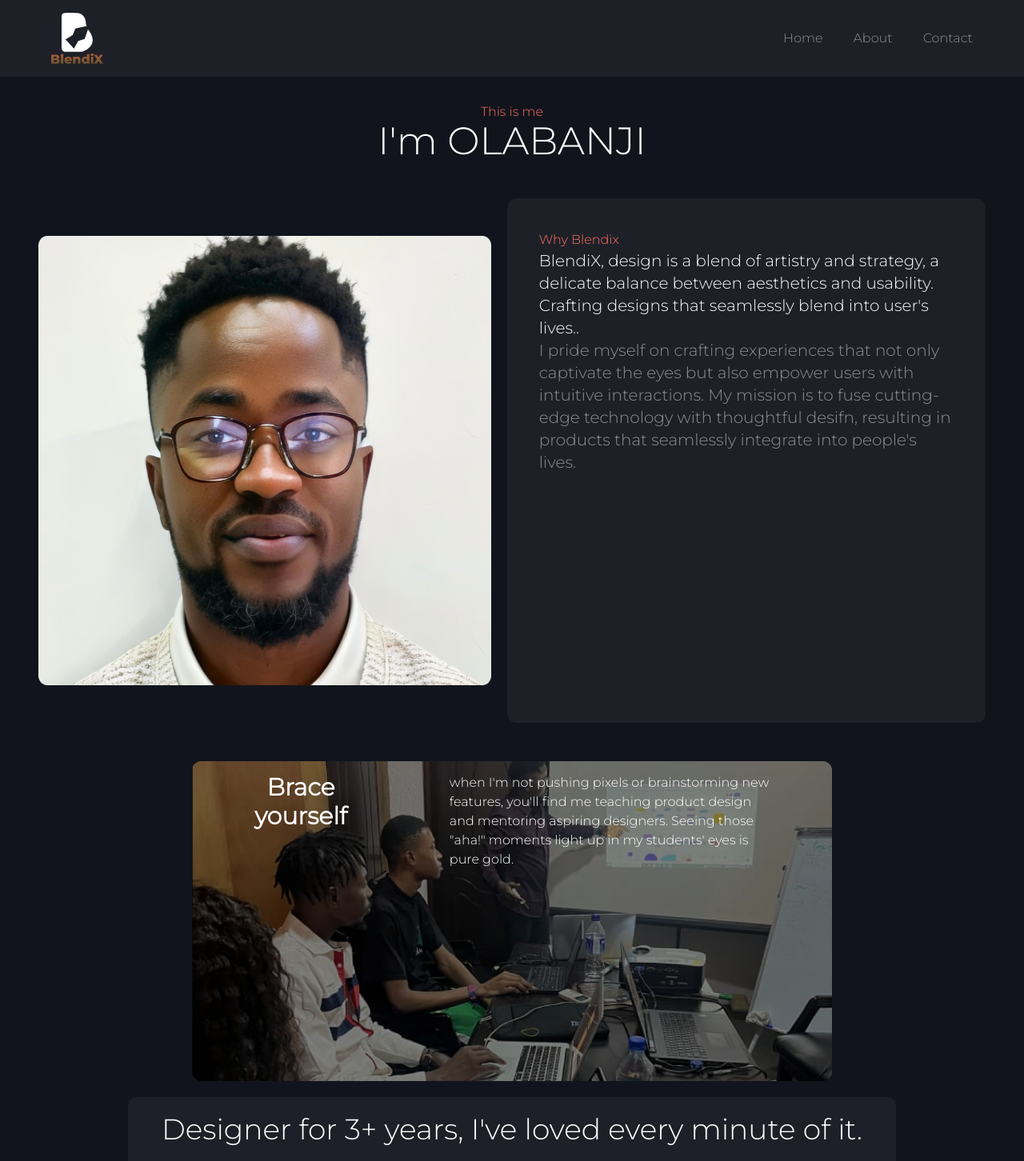
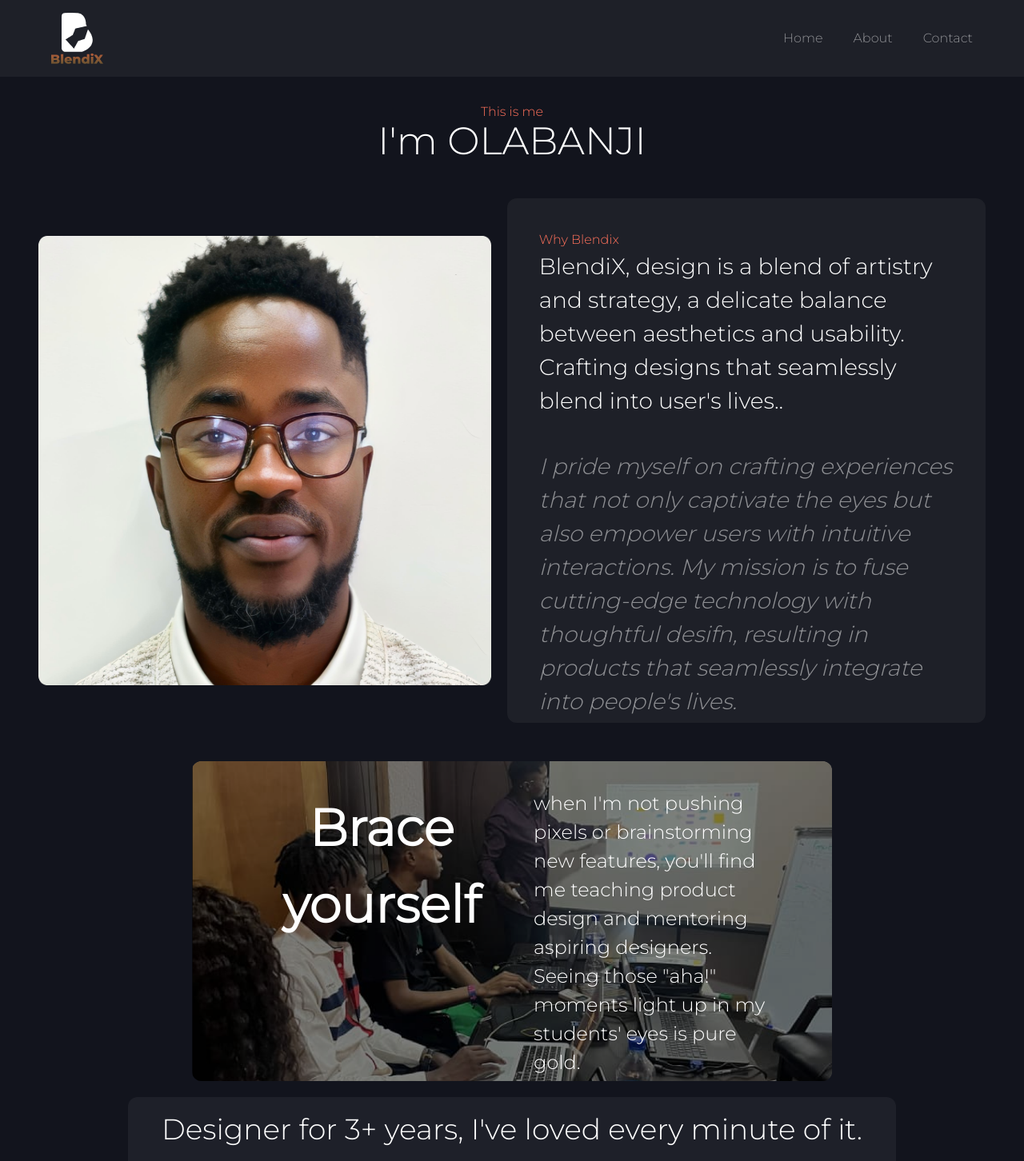
Before and after one commit to DevGracies/clientPortfolio, a React (Create React App) app: page /About in a window 1280 px wide. Shown: the top 1452 px of the page at 80% size. Built offline with nearby package versions, Linux system fonts and the light colour scheme.

Commit message:
first commit

```diff
--- a/src/App.css
+++ b/src/App.css
@@ -3,3 +3,15 @@ body{
     color: #fff;
     font-family: 'Montserrat', sans-serif;
 }
+.animate{
+ animation: bounce 3s ease-in-out infinite
+}
+@keyframes bounce{
+    0%, 20%, 50%, 80%, 100%{
+        transform: translateY(0);
+    } 40%{
+        transform: translateY(-30px)
+    } 60%{
+        transform: translateY(-15px)
+    }
+}
--- a/src/components/AboutComponent/BlendiX.jsx
+++ b/src/components/AboutComponent/BlendiX.jsx
@@ -12,12 +12,12 @@ const BlendiX = () => {
           </div>
           <div className=" w-[636px] h-[656px] rounded-xl p-10 bg-[#1E2028] ">
             <h4 className="text-[#FF715B]">Why Blendix</h4>
-            <h2 className="text-[#FFFFFF] text-xl">
+            <h2 className="text-[#FFFFFF] text-[28px] h-[250px] ">
               BlendiX, design is a blend of artistry and strategy, a delicate
               balance between aesthetics and usability. Crafting designs that
               seamlessly blend into user's lives..
             </h2>
-            <h1 className="text-[#8E8F93] text-xl">
+            <h1 className="text-[#8E8F93] h-[320px] font-Montserrat italic text-[28px]">
               I pride myself on crafting experiences that not only captivate the
               eyes but also empower users with intuitive interactions. My
               mission is to fuse cutting-edge technology with thoughtful desifn,
--- a/src/components/HomeComponents/BraceYourself.jsx
+++ b/src/components/HomeComponents/BraceYourself.jsx
@@ -8,12 +8,14 @@ const BraceYourself = () => {
         style={{ backgroundImage: `url(${ppl})` }}
       >
         <div className="  rounded-xl bg-black bg-opacity-50 h-full flex items-center justify-center">
-          <div className="flex sm:p-20 xl:p-32 gap-32 justify-between">
+          <div className="flex sm:p-20 xl:p-32 mt-10 gap-5 justify-between">
             <div>
-              <h1 className="font-bold text-3xl text-center">Brace yourself</h1>
+              <h1 className="font-bold text-[64px] text-center">
+                Brace yourself
+              </h1>
             </div>
-            <div className="flex items-center justify-center h-full">
-              <h5 className=" w-[400px] h-[370px]">
+            <div className="w-[400px] h-[370px] text-[24px]">
+              <h5 className="w-full">
                 when I'm not pushing pixels or brainstorming new features,
                 you'll find me teaching product design and mentoring aspiring
                 designers. Seeing those "aha!" moments light up in my students'
--- a/src/components/HomeComponents/Graphics.jsx
+++ b/src/components/HomeComponents/Graphics.jsx
@@ -12,12 +12,12 @@ const Graphics = () => {
               key={graphics.id}
               className="w-[623px] ml-8  rounded-xl h-[656px] bg-[#FFFFFF0D]"
             >
-              <img src={graphics.mainImg} alt="" />
+              <img src={graphics.mainImg} alt="" className="w-full" />
               <div className="m-6 h-[194px]">
                 <div className="w-[289px] h-[76px]">
                   <h2 className="h-[30px]">{graphics.desc} </h2>
                   <p className="text-[#FFFFFF80] h-[28px] text-sm">
-                    {graphics.rep}{" "}
+                    {graphics.rep}
                   </p>
                 </div>
                 <div className="flex justify-between h-[55px]">
--- a/src/components/HomeComponents/MyWork.jsx
+++ b/src/components/HomeComponents/MyWork.jsx
@@ -12,12 +12,16 @@ const MyWork = () => {
             <div className="flex justify-center">
               <div key={work.id} className="flex m-5 justify-center w-[1300px]">
                 <div className="w-2/4 h-full rounded-xl bg-[#292929]">
-                  <img src={work.mainImg} alt="" />
+                  <img
+                    src={work.mainImg}
+                    alt=""
+                    className="h-full hover:shadow-lg transition-transfrom transform hover:scale-105 rounded-xl"
+                  />
                 </div>
                 <div className=" bg-[#292929] p-5 rounded-xl w-2/4 ml-3">
                   <div className=" h-[470px]">
                     <img src={work.icon} alt="" />
-                    <h4>{work.service}</h4>
+                    <h4 className="mt-5">{work.service}</h4>
                   </div>
                   <div className="flex justify-between items-center ">
                     <h5>{work.view} </h5>
--- a/src/components/HomeComponents/Welcome.jsx
+++ b/src/components/HomeComponents/Welcome.jsx
@@ -3,6 +3,7 @@ import { FaTwitter, FaLinkedin, FaBehanceSquare } from "react-icons/fa";
 import welcomeB from "../../Asset/images/welcome.png";
 import grp from "../../Asset/images/grp.png";
 import str from "../../Asset/images/str.png";
+import style from "../../App.css";
 const Welcome = () => {
   return (
     <div>
@@ -32,7 +33,7 @@ const Welcome = () => {
             <FaLinkedin />
           </div>
         </div>
-        <div>
+        <div className={style.animate}>
           <img src={welcomeB} alt="" />
         </div>
       </div>
```
